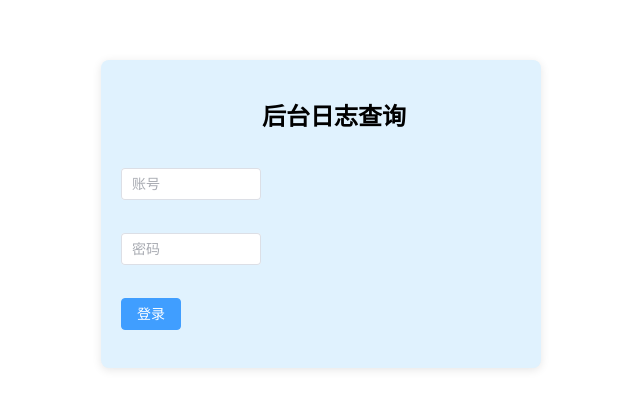
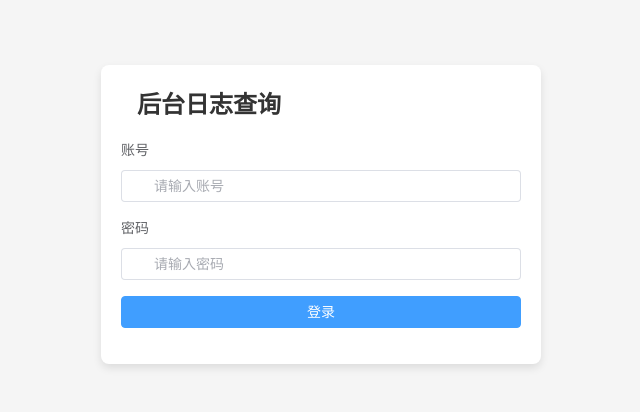
Before and after one commit to Joe12-24/lczt-log, a Vue app in the folder frontend/: page / in a window 1280 px wide. Shown: the part 194-606 px from the top of the page, without its empty margins (319-959 px from the left). Built offline with nearby package versions, Linux system fonts and the light colour scheme.

Commit message:
登录提交

```diff
--- a/frontend/src/components/Form.vue
+++ b/frontend/src/components/Form.vue
@@ -72,7 +72,7 @@
         start-placeholder="Start Date"
         end-placeholder="End Date"
         :default-time="defaultTime2"
-        style="width: 300px"
+        style="width: 290px"
       />
     </el-form-item>
 
--- a/frontend/src/components/Login.vue
+++ b/frontend/src/components/Login.vue
@@ -1,89 +1,136 @@
 <template>
-  <div class="base-container">
-    <!-- 查询框居中对齐并设置固定尺寸 -->
-    <div class="query-box">
-      <!-- 在标题前面加图标 -->
+  <div class="login-container">
+    <div class="login-box">
       <div class="title-container">
         <el-icon><i class="el-icon-document"></i></el-icon>
-        <h1 class="tracking-wide">后台日志查询</h1>
+        <h1>后台日志查询</h1>
       </div>
-      <div class="form-container">
-        <el-form :inline="true"  :model="formInline" class="demo-form-inline">
-          <el-form-item label="">
-            <el-input type="text" v-model="formInline.username" placeholder="账号" ></el-input>
+      <el-form :model="formInline" class="login-form" label-position="top">
+        <el-form-item label="账号">
+          <el-input
+            v-model="formInline.username"
+            placeholder="请输入账号"
+            prefix-icon="el-icon-user"
+          />
         </el-form-item>
-          <el-form-item label="">
-            <el-input type="password" v-model="formInline.password" placeholder="密码"></el-input>
+        <el-form-item label="密码">
+          <el-input
+            v-model="formInline.password"
+            type="password"
+            placeholder="请输入密码"
+            prefix-icon="el-icon-lock"
+          />
         </el-form-item>
         <el-form-item>
-            <el-button  type="primary" @click="login">登录</el-button>
+          <el-button type="primary" @click="login">登录</el-button>
         </el-form-item>
+        <p v-if="errorMessage" class="error-message">{{ errorMessage }}</p>
       </el-form>
     </div>
   </div>
-  </div>
 </template>
-<script>
-  export default {
-    data() {
-      return {
-        formInline: {
+
+<script setup>
+import { ref } from 'vue';
+import axios from 'axios';
+import { useRouter } from 'vue-router'; // 导入 useRouter
+const formInline = ref({
   username: '',
   password: ''
+});
+
+const errorMessage = ref('');
+const router = useRouter(); // 使用 useRouter 获取 router 实例
+const login = async () => {
+  if (formInline.value.username && formInline.value.password) {
+    try {
+      const response = await axios.post('http://127.0.0.1:8080/login', new URLSearchParams({
+        username: formInline.value.username,
+        password: formInline.value.password
+      }), {
+        headers: {
+          'Content-Type': 'application/x-www-form-urlencoded'
         }
+      });
+
+      // Directly handle the response data as the token
+      const token = response.data;
+
+      if (token) {
+        localStorage.setItem('authToken', token);
+        // Redirect or perform other actions
+        await router.push('/query');
+      } else {
+        errorMessage.value = 'Invalid credentials';
       }
-    },
-    methods: {
-      login(){
-        //make sure username OR password are not empty
-        if(this.input.username != "" || this.input.password != ""){
-          console.log("authenticated")
-        }else{
-          console.log("Username and Password can not be empty")
+    } catch (error) {
+      console.error('Login error:', error);
+      errorMessage.value = 'An error occurred while logging in';
     }
+  } else {
+    errorMessage.value = 'Username and Password cannot be empty';
   }
-
-    }
-  }
+};
 </script>
 
 <style scoped>
-.base-container {
-
+.login-container {
   display: flex;
   justify-content: center;
   align-items: center;
   height: 100vh;
+  background-color: #f5f5f5;
 }
 
-.query-box {
-  background-color: rgb(224 242 254);
+.login-box {
+  background: #fff;
   padding: 20px;
   border-radius: 8px;
-  box-shadow: 0 2px 10px rgba(0, 0, 0, 0.1);
-  width: 400px;
+  box-shadow: 0 4px 8px rgba(0, 0, 0, 0.1);
+  width: 100%;
+  max-width: 400px;
 }
 
 .title-container {
   display: flex;
   align-items: center;
-  justify-content: center;
   margin-bottom: 20px;
+  text-align: center;
+}
+
+.title-container el-icon {
+  margin-right: 8px;
+  color: #409eff;
 }
 
 .title-container h1 {
-  font-size: 1.5rem;
-  margin-left: 10px;
+  margin: 0;
+  font-size: 24px;
+  font-weight: 600;
+  color: #333;
 }
 
-.demo-form-inline {
-  display: flex;
-  flex-direction: column;
-  gap: 15px;
-}
-.form-container{
+.login-form .el-form-item {
+  margin-bottom: 16px;
 }
 
+.el-form-item label {
+  font-size: 14px;
+  color: #333;
+}
 
+.el-form-item .el-input {
+  width: 100%;
+}
 
+.el-form-item .el-button {
+  width: 100%;
+}
+
+.error-message {
+  color: #f56c6c;
+  font-size: 14px;
+  text-align: center;
+  margin-top: 10px;
+}
 </style>
```
Also changed, not shown: 1 other file (tests, documents, lock files or other folders). Lines whose indentation alone changed are shown as unchanged.
